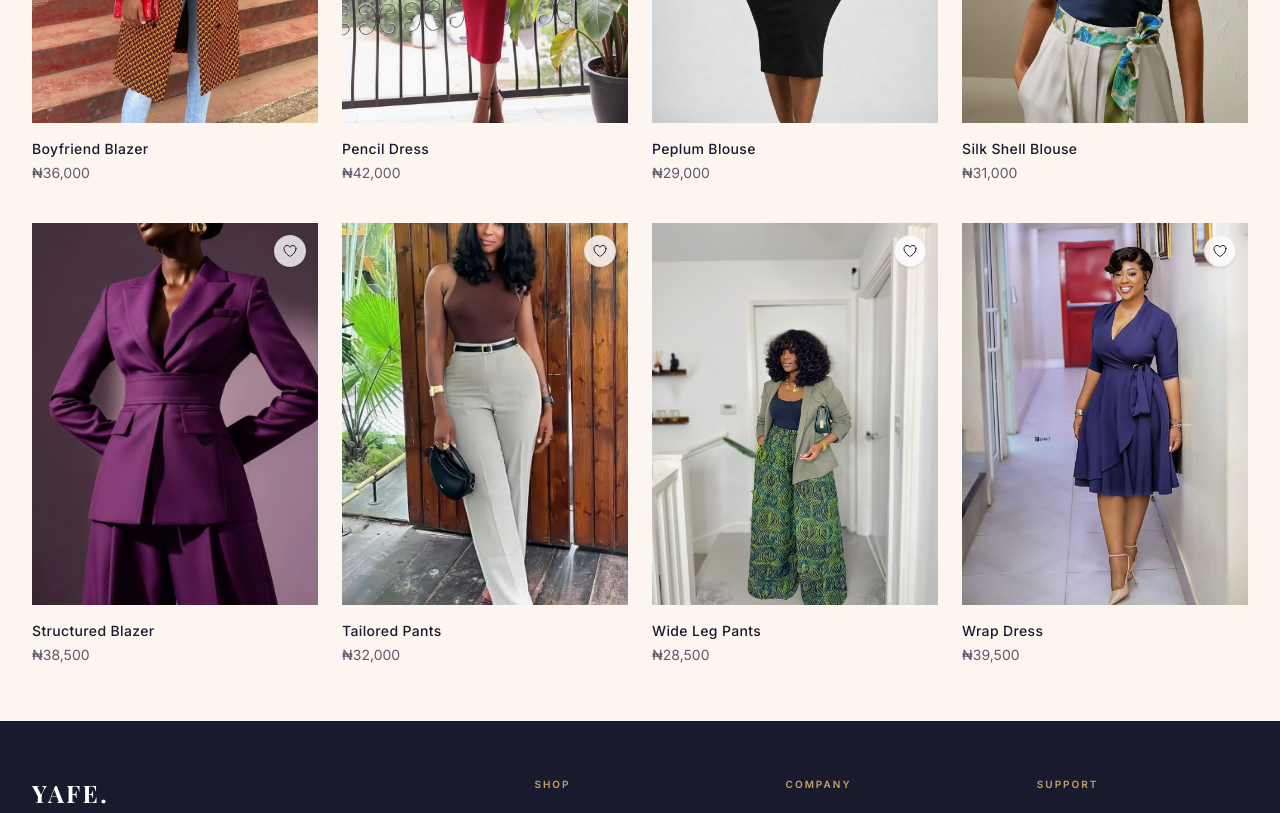
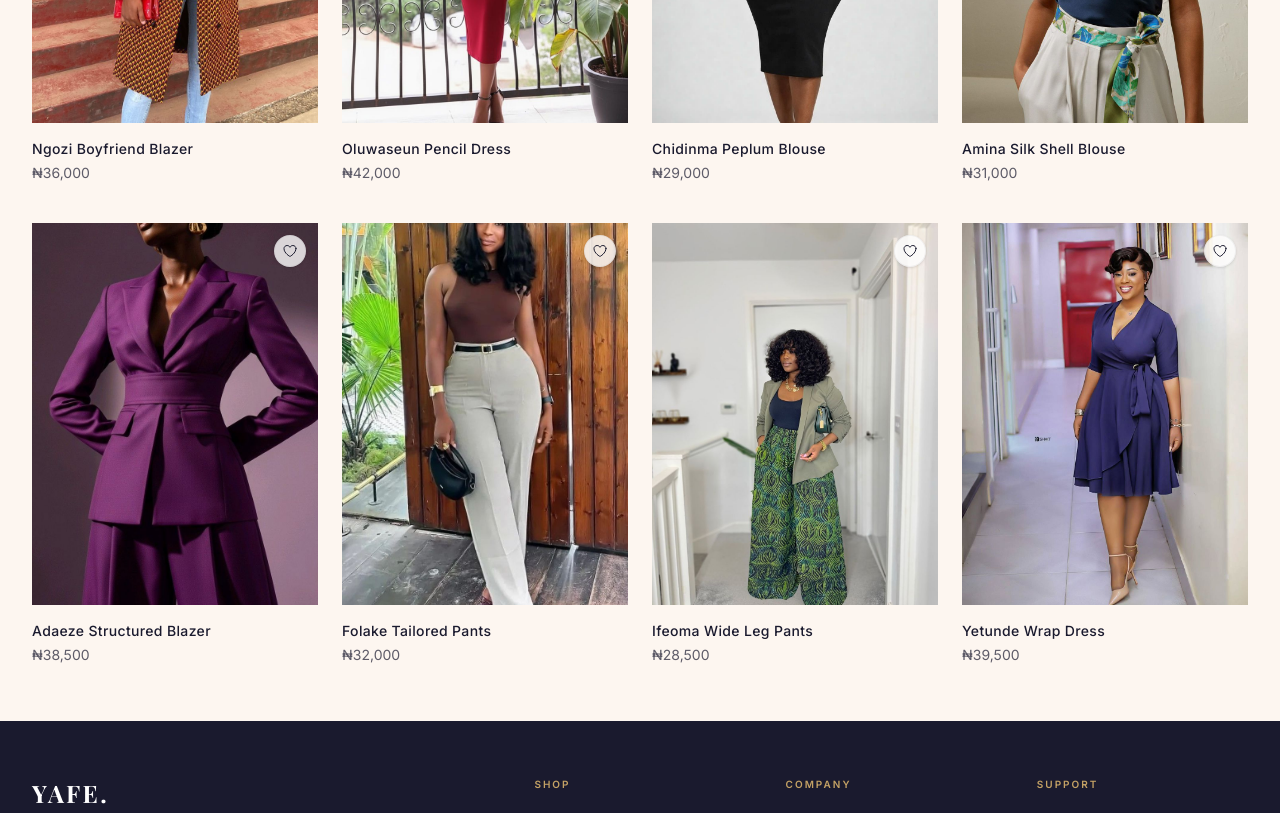
Before and after one commit to DestinyDrums/yafe-prototype, a Next.js app: page /shop in a window 1280 px wide. Shown: the part 560-1373 px from the top of the page. Built offline with nearby package versions, Linux system fonts and the light colour scheme.

Commit message:
Add Nigerian names to products, swap vote card images to custom photos

```diff
--- a/src/app/page.tsx
+++ b/src/app/page.tsx
@@ -164,13 +164,13 @@ export default function Home() {
             {
               title: 'Aso-Oke Inspired Weave',
               desc: 'Should we bring this textured woven pattern to our signature trench coat for the rainy season?',
-              img: 'https://images.unsplash.com/photo-1558171813-4c088753af8f?auto=format&fit=crop&w=500&q=80',
+              img: '/products/aso_oke.jpeg',
               trending: true,
             },
             {
               title: 'Midnight Indigo Dye',
               desc: 'Thinking of introducing a deep indigo wash for the staple Victoria wide-leg trousers. Thoughts?',
-              img: 'https://images.unsplash.com/photo-1620799140188-3b2a02fd9a77?auto=format&fit=crop&w=500&q=80',
+              img: '/products/midnight_indigo.jpeg',
               trending: false,
             },
           ].map((card) => (
--- a/src/data/images.ts
+++ b/src/data/images.ts
@@ -62,8 +62,8 @@ export const artisanImages = [
 export const aboutHeroImage = 'https://images.unsplash.com/photo-1718693942271-4cd86f5aa1f4?auto=format&fit=crop&w=1400&q=80';
 
 export const insidersVoteImages = {
-  vneck: 'https://images.unsplash.com/photo-1686628332798-757c624c4b08?auto=format&fit=crop&w=400&q=80',
-  mandarin: 'https://images.unsplash.com/photo-1649870577213-a1cf42de5616?auto=format&fit=crop&w=400&q=80',
+  asoOke: '/products/aso_oke.jpeg',
+  midnightIndigo: '/products/midnight_indigo.jpeg',
 };
 
 export const collectionHeroImages: Record<string, string> = {
--- a/src/data/products.ts
+++ b/src/data/products.ts
@@ -15,7 +15,7 @@ export interface Product {
 export const products: Product[] = [
   {
     id: 'yafe-001',
-    name: 'Boyfriend Blazer',
+    name: 'Ngozi Boyfriend Blazer',
     price: 36000,
     category: 'Blazers',
     description:
@@ -30,7 +30,7 @@ export const products: Product[] = [
   },
   {
     id: 'yafe-002',
-    name: 'Pencil Dress',
+    name: 'Oluwaseun Pencil Dress',
     price: 42000,
     category: 'Dresses',
     description:
@@ -45,7 +45,7 @@ export const products: Product[] = [
   },
   {
     id: 'yafe-003',
-    name: 'Peplum Blouse',
+    name: 'Chidinma Peplum Blouse',
     price: 29000,
     category: 'Blouses',
     description:
@@ -60,7 +60,7 @@ export const products: Product[] = [
   },
   {
     id: 'yafe-004',
-    name: 'Silk Shell Blouse',
+    name: 'Amina Silk Shell Blouse',
     price: 31000,
     category: 'Blouses',
     description:
@@ -75,7 +75,7 @@ export const products: Product[] = [
   },
   {
     id: 'yafe-005',
-    name: 'Structured Blazer',
+    name: 'Adaeze Structured Blazer',
     price: 38500,
     category: 'Blazers',
     description:
@@ -90,7 +90,7 @@ export const products: Product[] = [
   },
   {
     id: 'yafe-006',
-    name: 'Tailored Pants',
+    name: 'Folake Tailored Pants',
     price: 32000,
     category: 'Trousers',
     description:
@@ -105,7 +105,7 @@ export const products: Product[] = [
   },
   {
     id: 'yafe-007',
-    name: 'Wide Leg Pants',
+    name: 'Ifeoma Wide Leg Pants',
     price: 28500,
     category: 'Trousers',
     description:
@@ -120,7 +120,7 @@ export const products: Product[] = [
   },
   {
     id: 'yafe-008',
-    name: 'Wrap Dress',
+    name: 'Yetunde Wrap Dress',
     price: 39500,
     category: 'Dresses',
     description:
```
Also changed, not shown: public/products/aso_oke.jpeg (added), public/products/midnight_indigo.jpeg (added).
